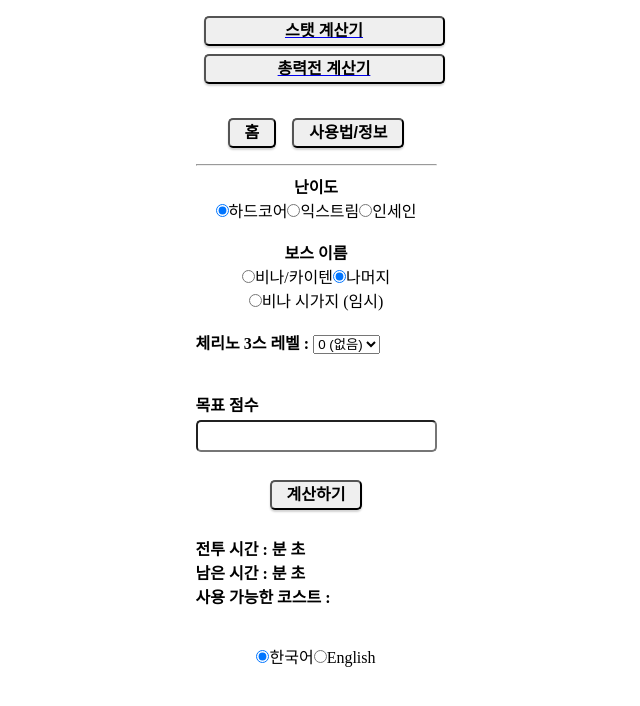
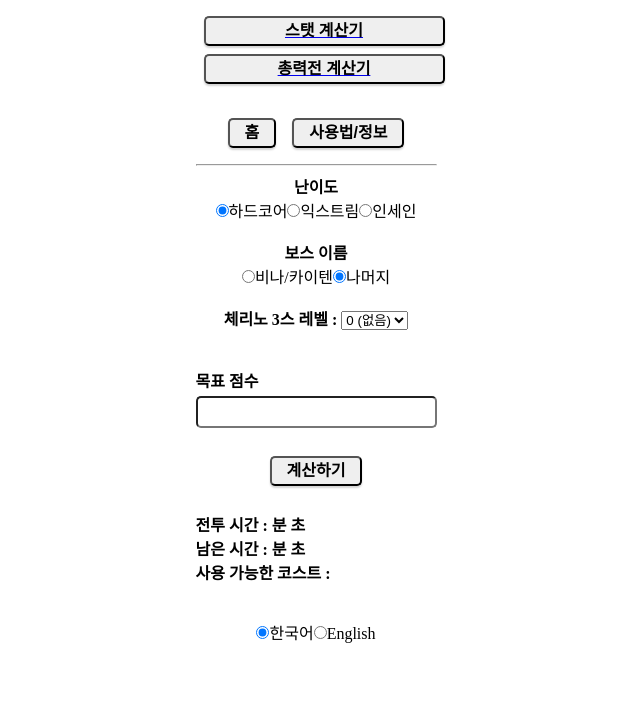
Before and after one commit to krestine/BlueArchiveCalculator, a React (Create React App) app: page /raid in a window 1280 px wide. Shown: the top 706 px of the page, without its empty margins (324-964 px from the left). Built offline with nearby package versions, Linux system fonts and the light colour scheme.

Commit message:
delete binah(temp)

```diff
--- a/src/raid.js
+++ b/src/raid.js
@@ -277,20 +277,11 @@ class Raid extends React.Component {
 			/>
 			{this.state.RaidType1String[this.state.Language]}
 			<br/>
-			<input
-			  id="Type3"
-			  value="Type3"
-			  name="RaidType"
-			  type="radio"
-			  checked={this.state.RaidType === "Type3"}
-			  onChange={this.TypeChange}
-			/>
-			{this.state.RaidType3String[this.state.Language]}
 		</div>
 		<br/>
 		<div align = "center">
 		</div>
-		<div>
+		<div align="center">
 		<text>{this.state.CostBonusString[this.state.Language]}</text>
 		<select name="CostRecoveryBonus" onChange={this.CostRecoveryChange}>
           <option value="0.0">0 ({this.state.NoneString[this.state.Language]})</option>
```
Also changed, not shown: 7 other files (tests, documents, lock files or other folders).
